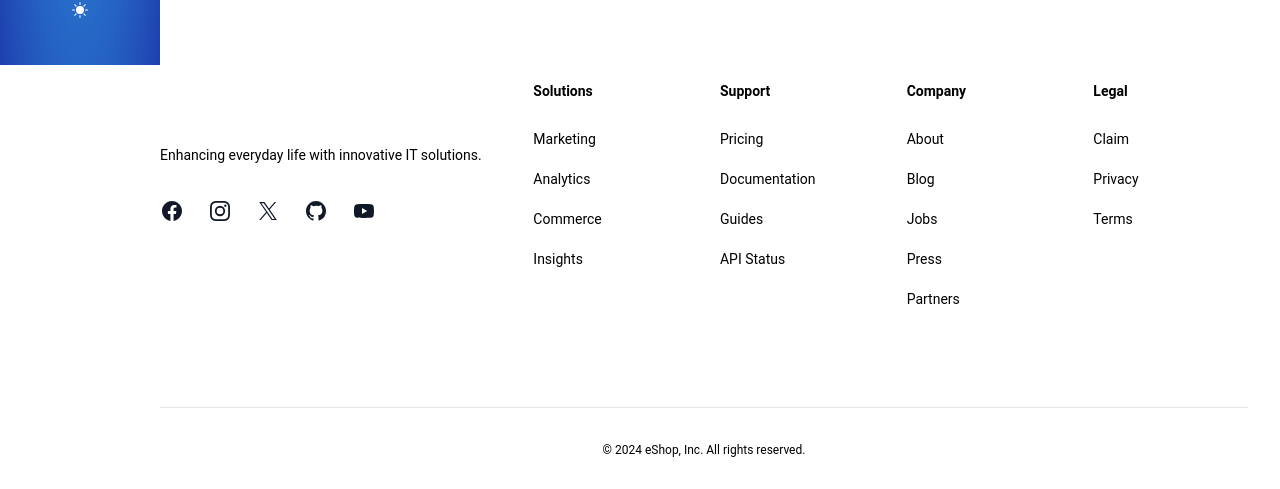
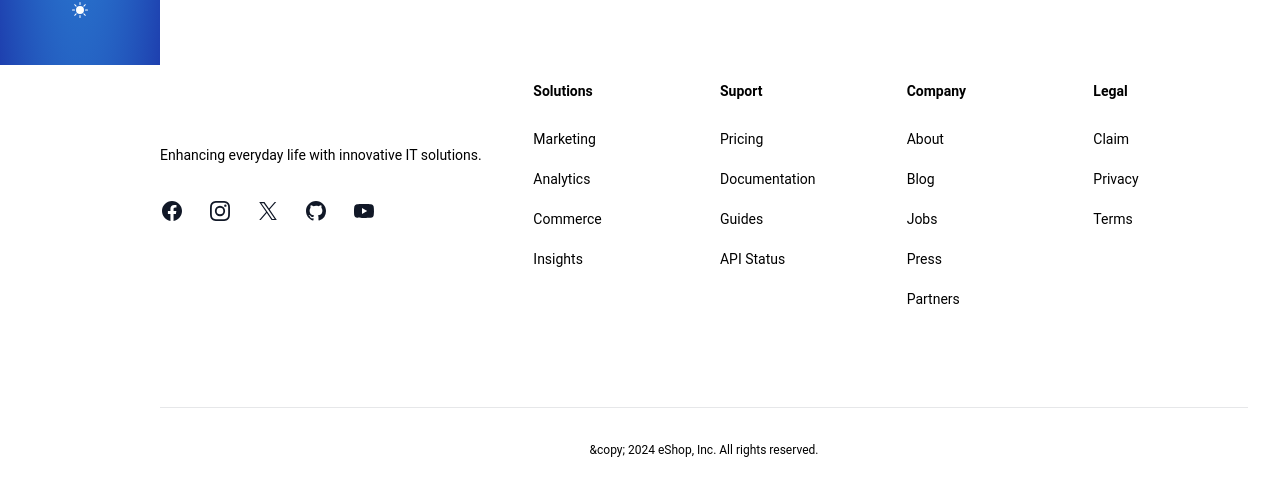
Before and after one commit to Alexandra2888/eShop, a React (Vite) app in the folder frontend/: page /login in a window 1280 px wide. Shown: the part 735-1224 px from the top of the page. Built offline with nearby package versions, Linux system fonts and the light colour scheme.

Commit message:
Add missing strings

```diff
--- a/frontend/locales/de/translation.json
+++ b/frontend/locales/de/translation.json
@@ -140,5 +140,10 @@
     "delete_product": "Sind Sie sicher, dass Sie dieses Produkt löschen möchten?",
     "cancel": "Abbrechen",
     "confirm": "Bestätigen",
-    "delete_user": "Sind Sie sicher, dass Sie diesen Benutzer löschen möchten?"
+    "delete_user": "Sind Sie sicher, dass Sie diesen Benutzer löschen möchten?",
+    "copyright":"&copy; 2024 eShop, Inc. Alle Rechte vorbehalten.",
+    "solutions":"Lösungen",
+    "support":"Unterstützung",
+    "company":"Unternehmen",
+    "legal":"Rechtliches"
   }
--- a/frontend/locales/en/translation.json
+++ b/frontend/locales/en/translation.json
@@ -141,5 +141,10 @@
     "cancel":"Cancel",
     "confirm":"Confirm",
     "delete_user":"Are you sure you want to delete this user?",
-    "featured_products":"Featured products"
+    "featured_products":"Featured products",
+    "copyright":"&copy; 2024 eShop, Inc. All rights reserved.",
+    "solutions":"Solutions",
+    "support":"Suport",
+    "company":"Company",
+    "legal":"Legal"
 }
--- a/frontend/locales/ro/translation.json
+++ b/frontend/locales/ro/translation.json
@@ -141,5 +141,10 @@
     "cancel": "Anuleaza",
     "confirm": "Confirma",
     "delete_user":"Sigur vrei sa stergi acest utilizator?",
-    "customers":"Clienti"
+    "customers":"Clienti",
+    "copyright":"&copy; 2024 eShop, Inc. Toate drepturile rezervate.",
+    "solutions":"Solutii",
+    "support":"Suport",
+    "company":"Companie",
+    "legal":"Legal"
 }
--- a/frontend/src/components/Footer.jsx
+++ b/frontend/src/components/Footer.jsx
@@ -101,7 +101,7 @@ const Footer = () => {
     <div className="mx-auto max-w-7xl px-6 pb-8 pt-16 sm:pt-24 lg:px-8 lg:pt-32">
       <div className="xl:grid xl:grid-cols-3 xl:gap-8">
         <div className="space-y-8 mt-16">
-            <p className="text-sm leading-6   ">
+            <p className="text-sm leading-6">
             {t("footer_description")}
           </p>
           <div className="flex space-x-6">
@@ -116,7 +116,7 @@ const Footer = () => {
         <div className="mt-16 grid grid-cols-2 gap-8 xl:col-span-2 xl:mt-0">
           <div className="md:grid md:grid-cols-2 md:gap-8">
             <div>
-              <h3 className="text-sm font-semibold leading-6 ">Solutions</h3>
+              <h3 className="text-sm font-semibold leading-6 "> {t("solutions")}</h3>
               <ul role="list" className="mt-6 space-y-4">
                 {navigation.solutions.map((item) => (
                   <li key={item.name}>
@@ -128,7 +128,7 @@ const Footer = () => {
               </ul>
             </div>
             <div className="mt-10 md:mt-0">
-              <h3 className="text-sm font-semibold leading-6">Support</h3>
+              <h3 className="text-sm font-semibold leading-6"> {t("support")}</h3>
               <ul role="list" className="mt-6 space-y-4">
                 {navigation.support.map((item) => (
                   <li key={item.name}>
@@ -142,11 +142,11 @@ const Footer = () => {
           </div>
           <div className="md:grid md:grid-cols-2 md:gap-8">
             <div>
-              <h3 className="text-sm font-semibold leading-6 ">Company</h3>
+              <h3 className="text-sm font-semibold leading-6 "> {t("company")}</h3>
               <ul role="list" className="mt-6 space-y-4">
                 {navigation.company.map((item) => (
                   <li key={item.name}>
-                    <a href={item.href} className="text-sm leading-6  ">
+                    <a href={item.href} className="text-sm leading-6">
                       {item.name}
                     </a>
                   </li>
@@ -154,7 +154,7 @@ const Footer = () => {
               </ul>
             </div>
             <div className="mt-10 md:mt-0">
-              <h3 className="text-sm font-semibold leading-6">Legal</h3>
+              <h3 className="text-sm font-semibold leading-6">{t("legal")}</h3>
               <ul role="list" className="mt-6 space-y-4">
                 {navigation.legal.map((item) => (
                   <li key={item.name}>
@@ -169,7 +169,9 @@ const Footer = () => {
         </div>
       </div>
       <div className="mt-16 border-t border-gray-900/10 pt-8 sm:mt-20 lg:mt-24">
-        <p className="text-xs leading-5  text-center ">&copy; 2024 eShop, Inc. All rights reserved.</p>
+          <p className="text-xs leading-5  text-center ">
+          {t("copyright")}
+            </p>
       </div>
     </div>
   </footer>
```
